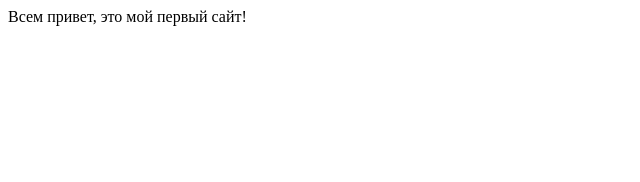
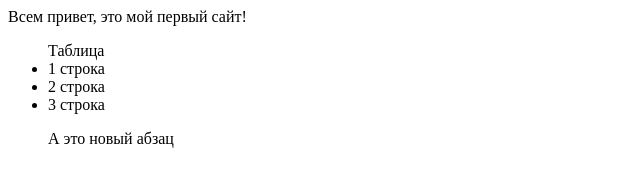
Before and after one commit to RMS83/Demo, a plain HTML site: page index.html in a window 1280 px wide. Shown: the whole page, without its empty margins (0-640 px from the left). Drawn offline with Linux system fonts and the light colour scheme.

Commit message:
Таблица и абзац

```diff
--- a/index.html
+++ b/index.html
@@ -6,6 +6,11 @@
 
 <body>
 Всем привет, это мой первый сайт!
+<ul>Таблица
+<li> 1 строка</li>
+<li> 2 строка</li>
+<li> 3 строка</li>
+<p> А это новый абзац </p>
 </body>
 
 </html>
```
